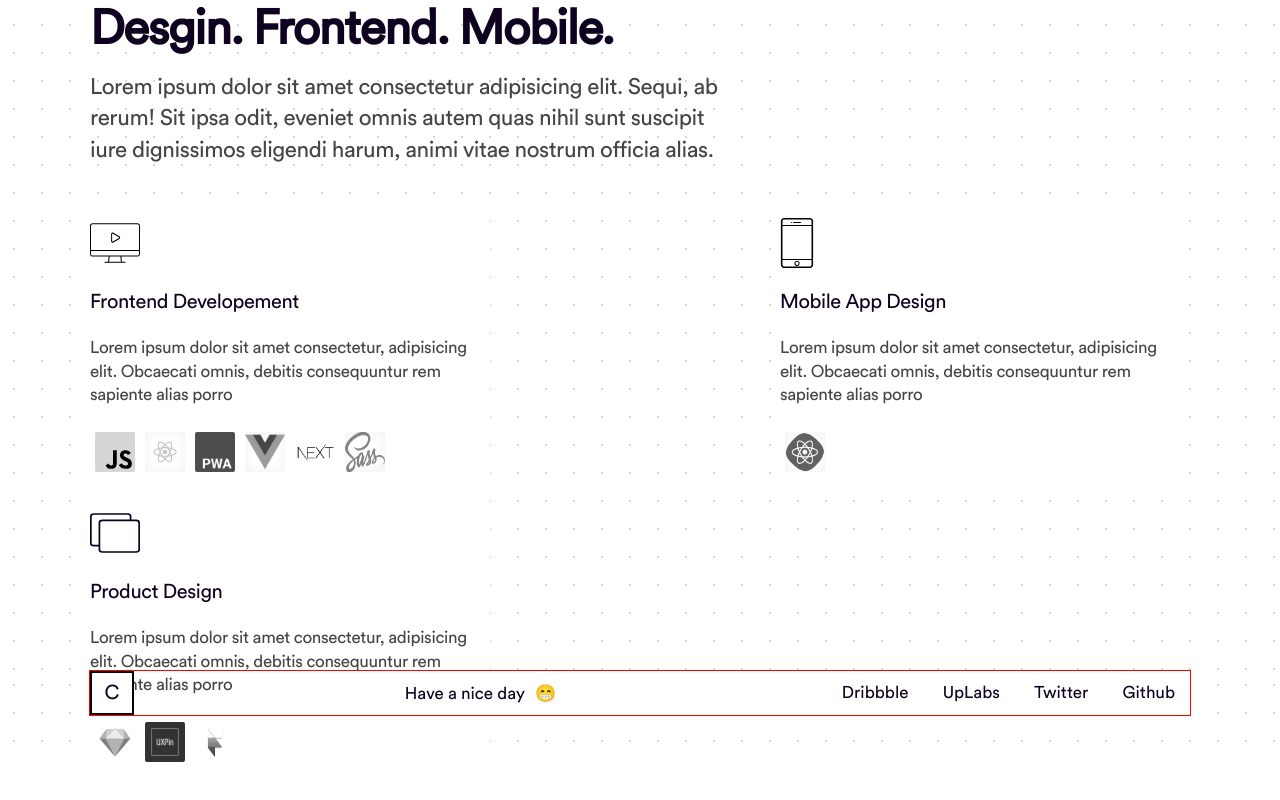
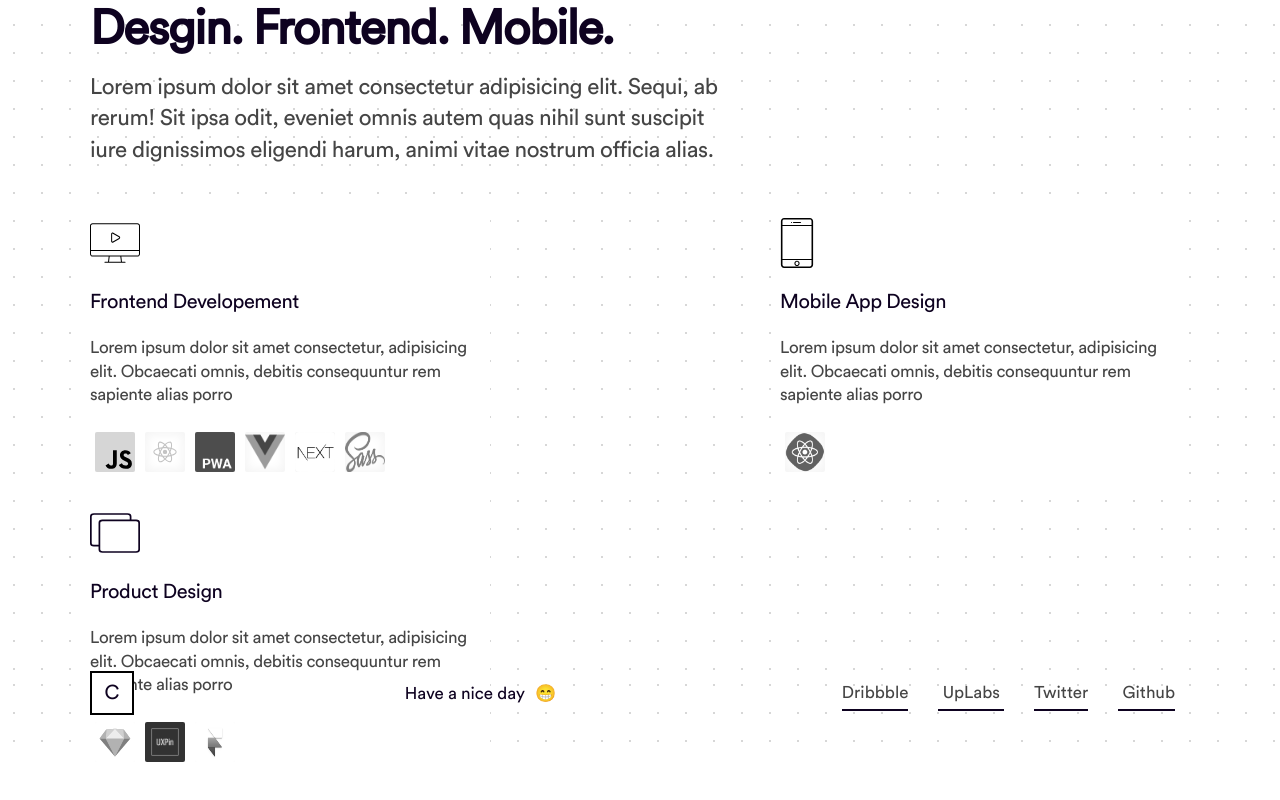
Before and after one commit to casprine/web-1, a React (Create React App) app: page / in a window 1280 px wide. Shown: the part 929-1729 px from the top of the page. Built offline with nearby package versions, Linux system fonts and the light colour scheme.

Commit message:
added hickory/browser , curi/router  ,curi/react-dom

```diff
--- a/package.json
+++ b/package.json
@@ -3,6 +3,9 @@
   "version": "0.1.0",
   "private": true,
   "dependencies": {
+    "@curi/react-dom": "^1.2.0",
+    "@curi/router": "^1.1.0",
+    "@hickory/browser": "^1.0.2",
     "node-sass": "^4.10.0",
     "react": "^16.6.1",
     "react-dom": "^16.6.1",
--- a/src/components/section/footer/index.js
+++ b/src/components/section/footer/index.js
@@ -6,7 +6,6 @@ const Footer = () => (
   <Fragment>
     <div className="footer">
       <Logo />
-
       <div className="text">
         Have a nice day
         <span role="img" aria-label="smile">
@@ -19,14 +18,37 @@ const Footer = () => (
           href="https://dribbble.com/casprine"
           target="_blank"
           rel="noopener noreferrer"
-          className="link"
+          className="link-inverse"
+        >
+          Dribbble
+        </a>
+        <a
+          href="https://www.uplabs.com/casprine"
+          target="_blank"
+          rel="noopener noreferrer"
+          className="link-inverse"
         >
           {" "}
-          Dribbble{" "}
+          UpLabs{" "}
         </a>
-        <a href="https://www.uplabs.com/casprine"> UpLabs </a>
-        <a href="https://twitter.com/casprine_ix"> Twitter</a>
-        <a href="https://twitter.com/casprine_ix"> Github</a>
+        <a
+          href="https://twitter.com/casprine_ix"
+          target="_blank"
+          rel="noopener noreferrer"
+          className="link-inverse"
+        >
+          {" "}
+          Twitter
+        </a>
+        <a
+          href="https://twitter.com/casprine_ix"
+          target="_blank"
+          rel="noopener noreferrer"
+          className="link-inverse"
+        >
+          {" "}
+          Github
+        </a>
       </div>
     </div>
   </Fragment>
--- a/src/components/section/footer/style.scss
+++ b/src/components/section/footer/style.scss
@@ -1,10 +1,8 @@
 @import "../../../assets/sass/variables";
 .footer {
-  background: white;
   display: flex;
   justify-content: center;
   align-items: center;
-  outline: 1px solid red;
 
   .text {
     margin-right: auto;
@@ -18,7 +16,7 @@
   .links {
     * {
       text-decoration: none;
-      color: $primary;
+      color: $grey;
       margin: 0 15px;
       font-size: 17px;
     }
--- a/src/index.scss
+++ b/src/index.scss
@@ -87,3 +87,16 @@ ul {
     border-bottom: 2px solid $primary;
   }
 }
+
+.link-inverse {
+  padding-bottom: 8px;
+  border-bottom: 2px solid $primary;
+  -webkit-transition: all 200ms ease;
+  transition: all 200ms ease;
+  cursor: pointer;
+
+  &:hover {
+    padding-bottom: 4px;
+    border-bottom: 2px solid transparent;
+  }
+}
```
Also changed, not shown: 1 other file (tests, documents, lock files or other folders).
